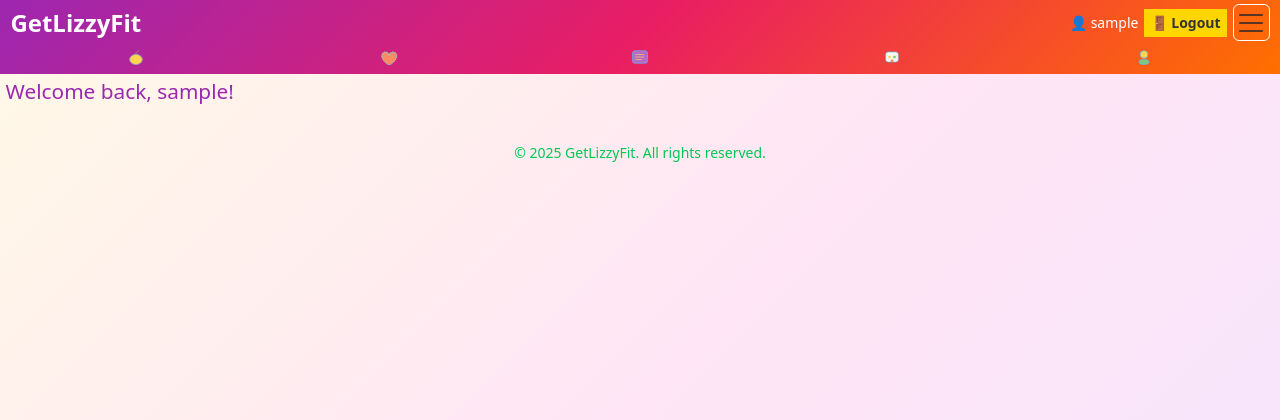
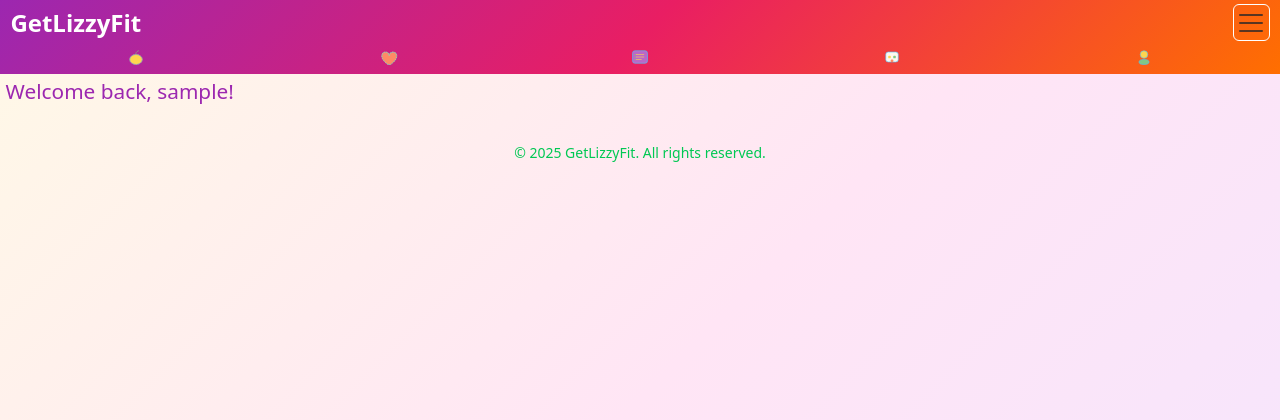
Before and after one commit to EKennard/Tracker, a Django app: page / in a window 1280 px wide. Shown: the top 420 px of the page. Run offline with Django 5.2, Linux system fonts and the light colour scheme; the visitor is signed in with stand-in values (Sample User, id 1).

Commit message:
Remove admin/logout buttons from navbar - only in burger menu

```diff
--- a/templates/base.html
+++ b/templates/base.html
@@ -24,18 +24,10 @@
                             <span>GetLizzyFit</span>
                         </a>
 
-                        <div class="d-flex align-items-center gap-2">
-                            <!-- User info + Logout (Desktop only) -->
-                            <div class="d-none d-lg-flex align-items-center gap-2 text-white">
-                                <span class="small">👤 {{ user.username }}</span>
-                                <a href="/accounts/logout/" class="btn btn-sm" style="background: #FFD600; color: #333; font-weight: bold;">🚪 Logout</a>
-                            </div>
-
-                            <!-- Toggler (all screens) -->
-                            <button class="navbar-toggler border-white p-1" type="button" data-bs-toggle="offcanvas" data-bs-target="#navbarOffcanvas" aria-controls="navbarOffcanvas">
-                                <span class="navbar-toggler-icon"></span>
-                            </button>
-                        </div>
+                        <!-- Toggler (all screens) -->
+                        <button class="navbar-toggler border-white p-1" type="button" data-bs-toggle="offcanvas" data-bs-target="#navbarOffcanvas" aria-controls="navbarOffcanvas">
+                            <span class="navbar-toggler-icon"></span>
+                        </button>
                     </div>
 
                     <!-- Bottom Row: Icons -->
```
